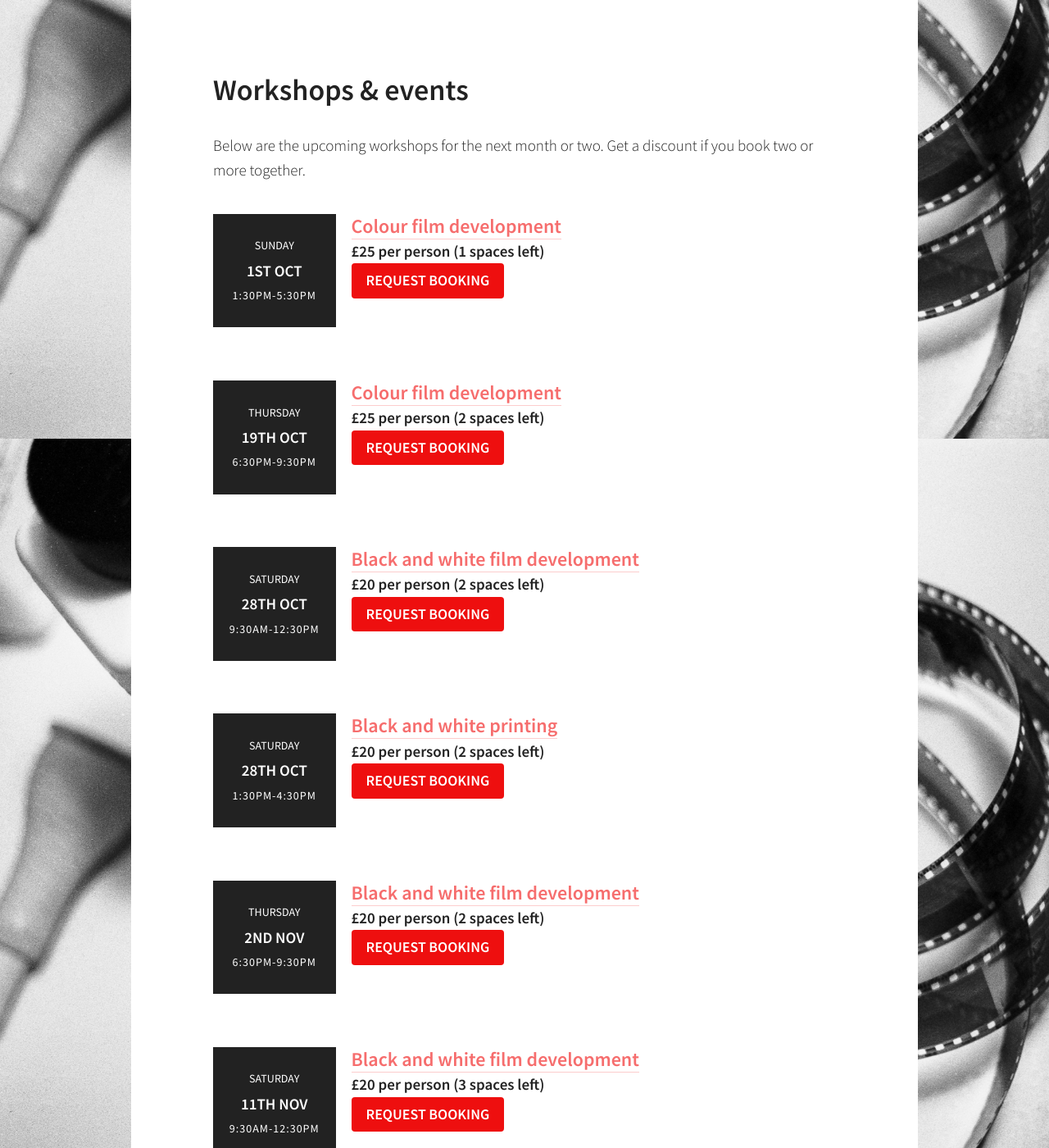
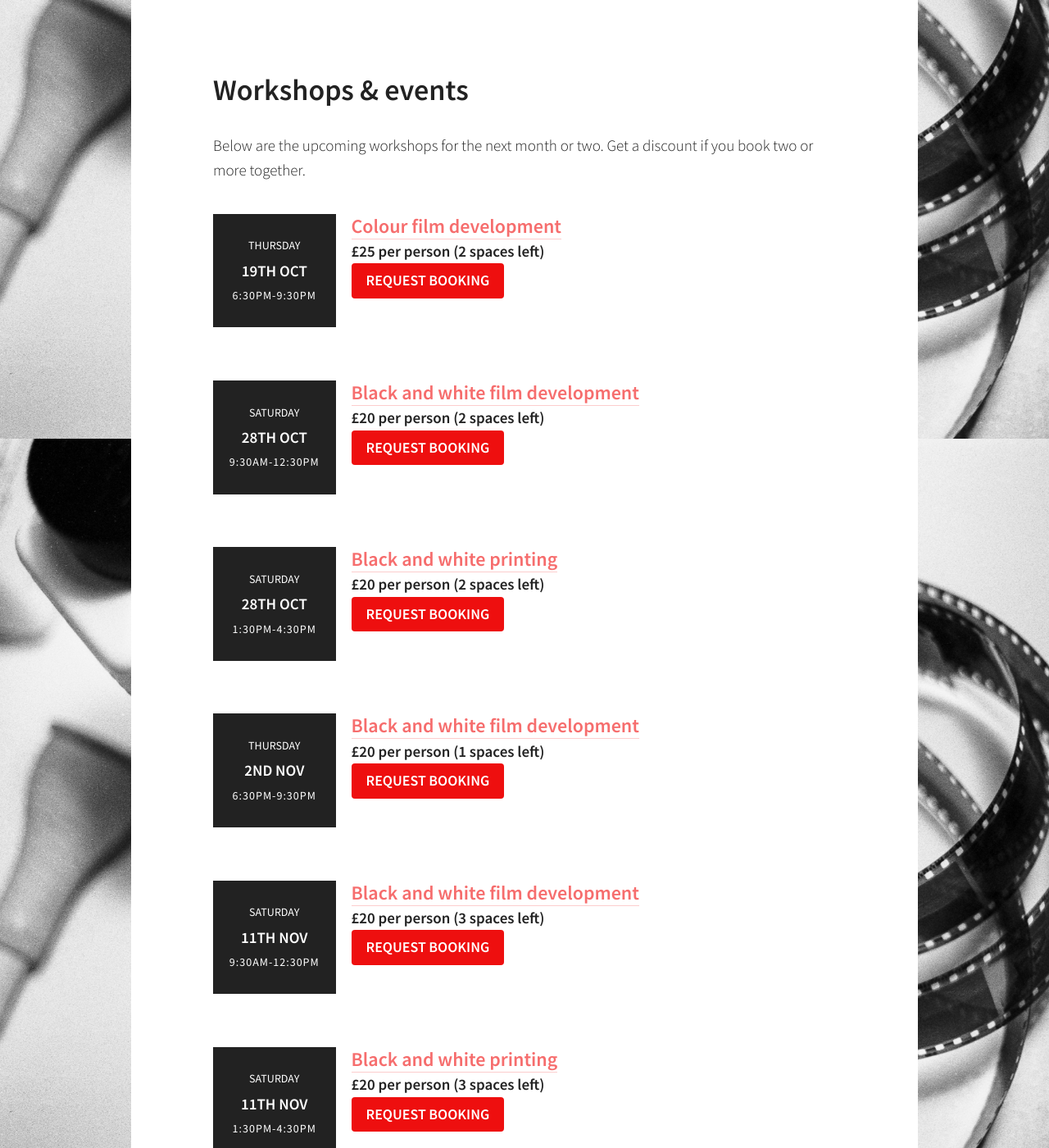
Before and after one commit to martincf/lightbox, a Jekyll site: the page built from eventslist.html, in a window 1280 px wide and 1400 px high, scrolled down 365 px. Shown: the whole window at 82% size. Built offline with Jekyll 4.4.1, drawn with Linux system fonts in a browser that asks for light colours; nearby versions of some CDN libraries.

Commit message:
Updated kit list and cal

```diff
--- a/_data/calendar.yml
+++ b/_data/calendar.yml
@@ -1,11 +1,3 @@
-- date: 1st Oct
-  day: Sunday
-  event:
-    time: 1:30pm-5:30pm
-    title: Colour film development
-    link: /learn/colour-film-development
-    price: 25
-    spaces: 1
 - date: 19th Oct
   day: Thursday
   event:
@@ -37,7 +29,7 @@
     title: Black and white film development
     link: /learn/black-and-white-film-development
     price: 20
-    spaces: 2
+    spaces: 1
 - date: 11th Nov
   day: Saturday
   event:
```
Also changed, not shown: darkroom_hire.md (+3 -3 lines).
